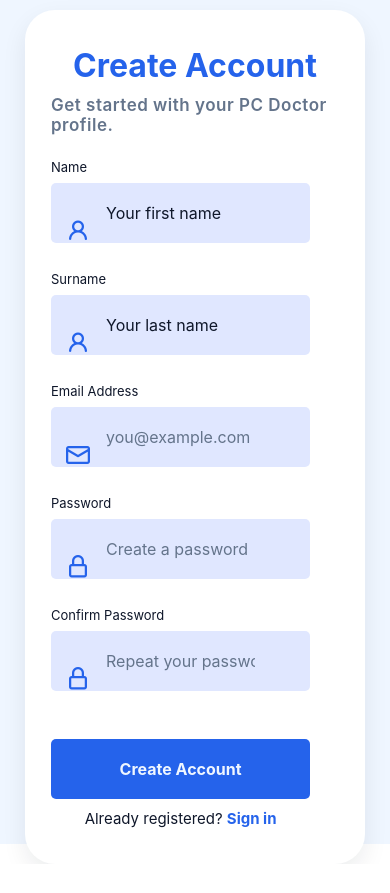
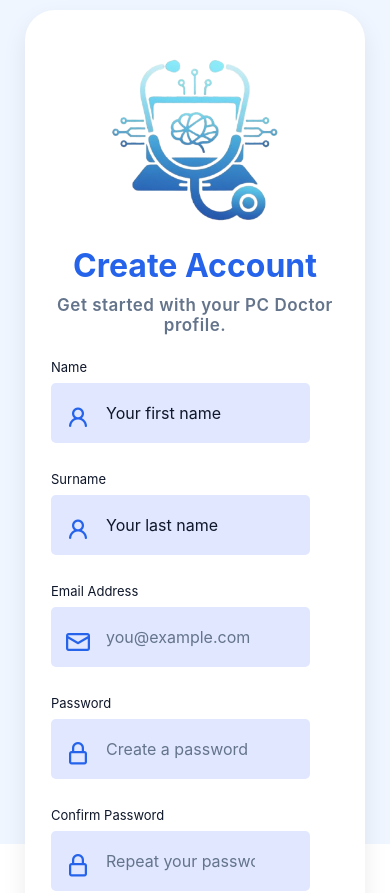
Before and after one commit to smangasmashntuli/Native-App, a React Native app: screen /SignUp in a window 390 px wide. Shown: the top 893 px of the page. Before the commit the page ends 864 px from the top, so only its background shows below. Built offline with nearby package versions, Linux system fonts and the light colour scheme; no server answers.

Commit message:
feat: add PageLogo component to Login and SignUp screens for branding

```diff
--- a/frontend/components/style.js
+++ b/frontend/components/style.js
@@ -1,6 +1,6 @@
 // style.js
 import styled from 'styled-components/native';
-import { View, Text, TextInput, TouchableOpacity } from 'react-native';
+import { View, Text, TextInput, TouchableOpacity, Image } from 'react-native';
 import Constants from 'expo-constants';
 
 const StatusBarHeight = Constants.statusBarHeight;
@@ -29,6 +29,11 @@
     width: 100%;
     align-items: center;
 `;
+export const PageLogo = styled.Image`
+    width: 250px;
+    height: 200px;
+    align-self: center;
+`;
 
 export const PageTitle = styled.Text`
     font-size: 32px;
@@ -40,6 +45,7 @@
 
 export const SubTitle = styled.Text`
     font-size: 17px;
+    text-align: center;
     margin-bottom: 24px;
     letter-spacing: 0.5px;
     font-weight: 600;
@@ -70,18 +76,19 @@
     margin-bottom: 5px;
 `;
 
-// Fix: Change LeftIcon to use a different approach
+
 export const LeftIcon = styled.View`
     position: absolute;
+    top: 50%;
+    transform: translateY(-12px);
     left: 15px;
-    top: 38px;
     z-index: 1;
 `;
 
 export const RightIcon = styled.TouchableOpacity`
     position: absolute;
-    right: 15px;
-    top: 38px;
+    top: 50%;
+    left: 15px;
     z-index: 1;
 `;
 
--- a/frontend/screens/Login.js
+++ b/frontend/screens/Login.js
@@ -12,6 +12,7 @@
     InnerContainer,
     PageTitle,
     StyledFormArea,
+    PageLogo,
     SubTitle,
     LeftIcon,
     StyledInputLabel,
@@ -71,6 +72,7 @@
             <StatusBar style="dark" />
             <InnerContainer>
                 <View style={{ width: '100%', backgroundColor: '#FFFFFF', borderRadius: 30, padding: 26, shadowColor: '#0F172A', shadowOpacity: 0.08, shadowOffset: { width: 0, height: 10 }, shadowRadius: 24, elevation: 6 }}>
+                    <PageLogo resizeMode="cover" source={require('../image/logo.png')} />
                     <PageTitle>PC Doctor</PageTitle>
                     <SubTitle>Sign in to continue your diagnostics.</SubTitle>
 
--- a/frontend/screens/SignUp.js
+++ b/frontend/screens/SignUp.js
@@ -11,6 +11,7 @@
     StyledContainer,
     InnerContainer,
     PageTitle,
+    PageLogo,
     StyledFormArea,
     SubTitle,
     LeftIcon,
@@ -87,6 +88,7 @@
             <StatusBar style="dark" />
             <InnerContainer>
                 <View style={{ width: '100%', backgroundColor: '#FFFFFF', borderRadius: 30, padding: 26, shadowColor: '#0F172A', shadowOpacity: 0.08, shadowOffset: { width: 0, height: 10 }, shadowRadius: 24, elevation: 6 }}>
+                    <PageLogo resizeMode="cover" source={require('../image/logo.png')} />
                     <PageTitle>Create Account</PageTitle>
                     <SubTitle>Get started with your PC Doctor profile.</SubTitle>
 
```
